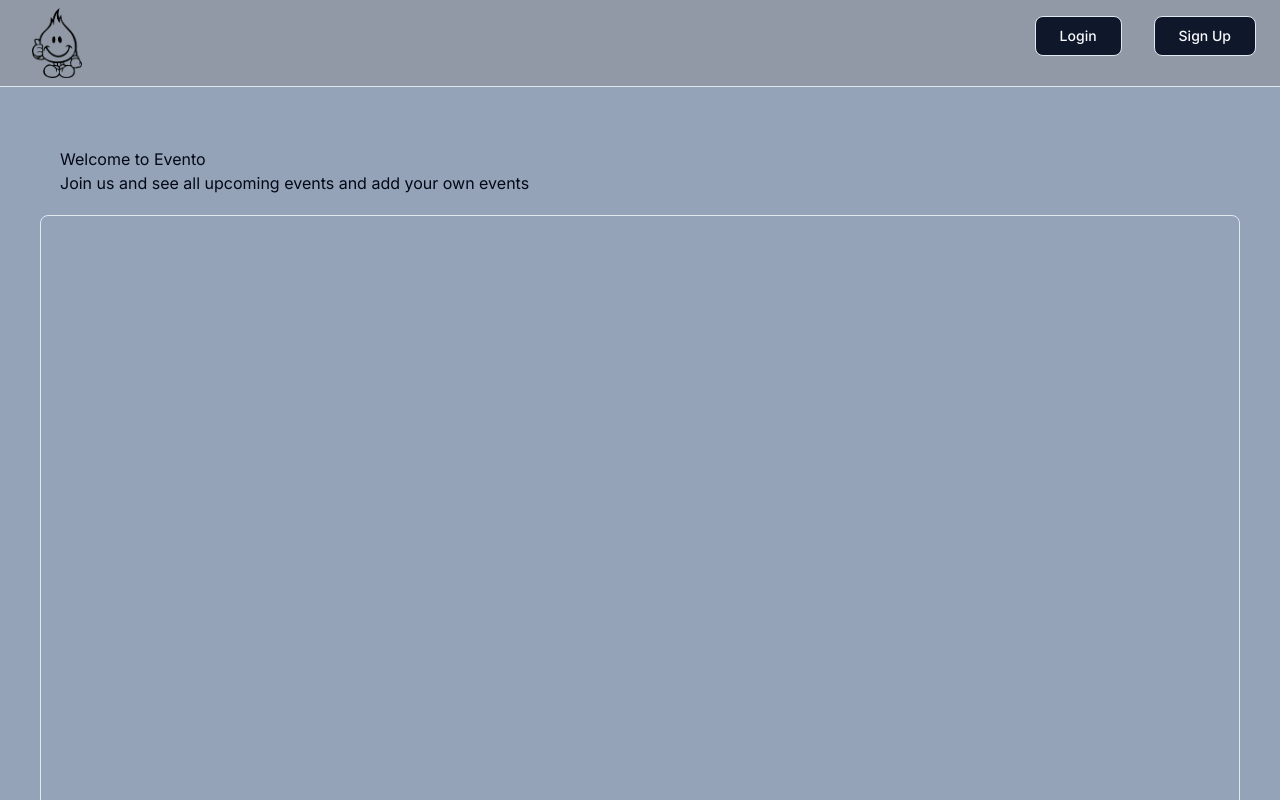
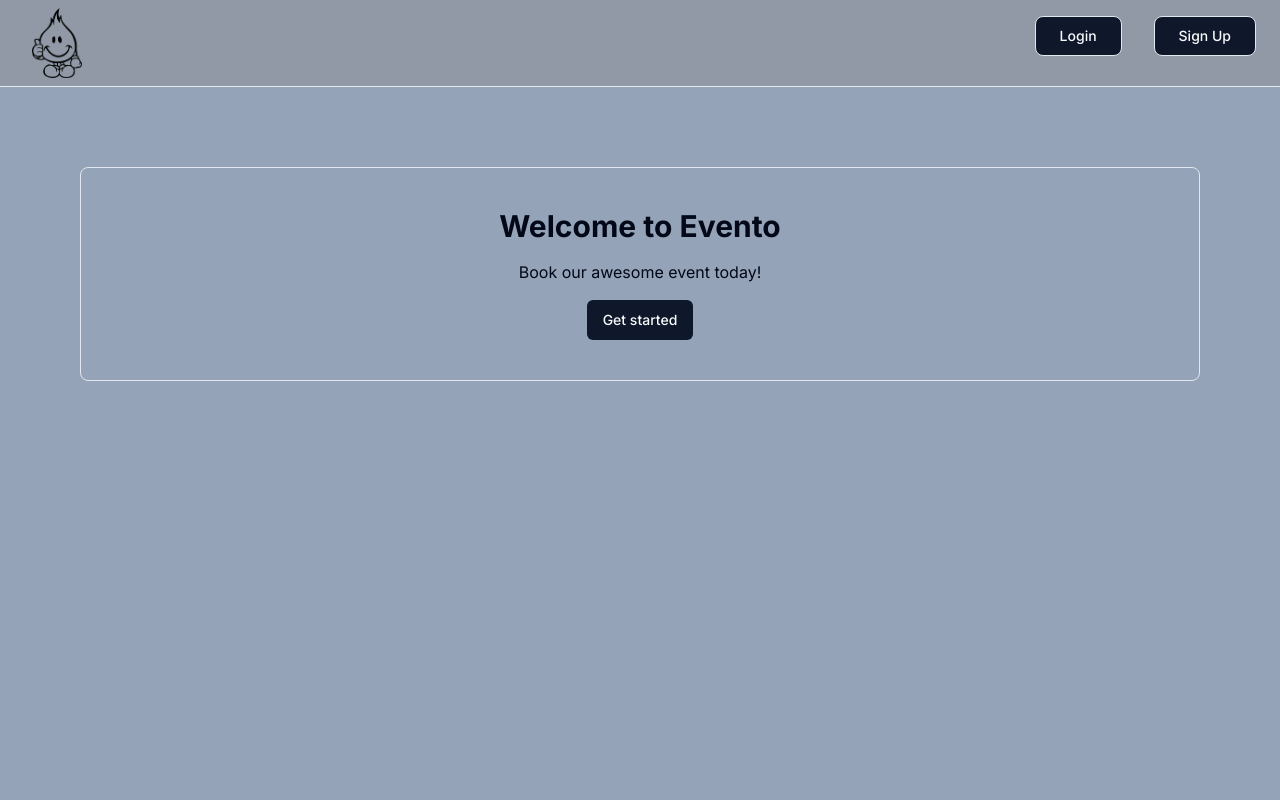
Before and after one commit to vganb/js3-individuell-victor-nb, a Next.js app: page / in a window 1280 px wide. Shown: the top 800 px of the page. Built offline with nearby package versions, Linux system fonts and the light colour scheme; no server answers.

Commit message:
small adjusting with ladningpage and navbar

```diff
--- a/app/events/_components/event-detail-list.jsx
+++ b/app/events/_components/event-detail-list.jsx
@@ -54,7 +54,6 @@ const EventDetailList = ({ id }) => {
     //   setError('User email is not available');
     //   return;
     // }
-
 
     try {
       const payload = { email: user.emailAddresses[0].emailAddress, eventId: id };
--- a/app/page.jsx
+++ b/app/page.jsx
@@ -4,10 +4,9 @@ const LandingPage = () => {
   return (
 
 
-    <div className="h-full p-10 bg-slate-400">
+    <div className="h-screen p-20 bg-slate-400">
         <Header/>
-      <div className="border h-screen rounded-lg">
-      </div>
+
 
     </div>
      )
--- a/components/header.jsx
+++ b/components/header.jsx
@@ -6,9 +6,12 @@ import { Button } from "./ui/button"
 
 const Header = () => {
   return (
-      <div className="p-5">
-            <h1>Welcome to Evento</h1>
-          <p>Join us and see all upcoming events and add your own events</p>
+      <div className="flex flex-col items-center p-10 border rounded-lg">
+            <h1 className="text-3xl font-bold">Welcome to Evento</h1>
+      <p className="m-4">Book our awesome event today!</p>
+      <Link href="/events">
+        <Button>Get started</Button>
+      </Link>
      </div>
   )
 }
--- a/components/navbar.jsx
+++ b/components/navbar.jsx
@@ -29,13 +29,13 @@ const Navbar = () => {
           <div className="flex gap-8 items-center">
             <div>Hello {user.fullName}!</div>
             <Link href="/events">
-              <Button className="px-6 py-1 rounded-lg border">
+              <Button className="px-6 py-1 rounded-lg">
                 Events
             </Button>
             </Link>
 
             <Link href="/dashboard">
-            <Button className="px-6 py-1 rounded-lg border-spacing-0">
+            <Button className="px-6 py-1 rounded-lg">
               Dashboard</Button>
             </Link>
             <UserButton fallbackRedirectUrl="/" />
```
